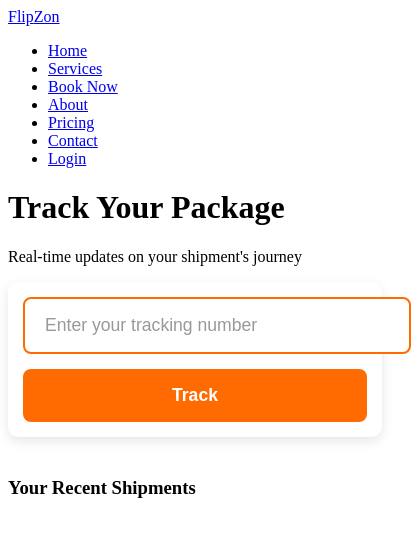
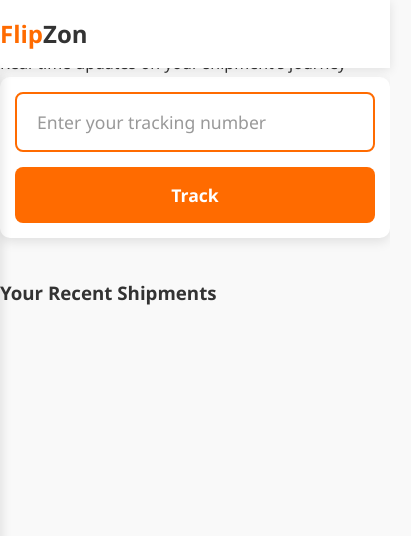
Before and after one commit to ShubhamThakur273/Courier-Website, a plain HTML site: page tracking.html in a window 390 px wide. Shown: the whole page, 411 px wide, since content can reach past the window. Drawn offline with nearby package versions, Linux system fonts and the light colour scheme.

Commit message:
Styled header with responsive navigation for desktop and mobile

```diff
--- a/Track.css
+++ b/Track.css
@@ -73,3 +73,140 @@
                 justify-content: center;
             }
         }
+* {
+            margin: 0;
+            padding: 0;
+            box-sizing: border-box;
+            font-family: 'Segoe UI', Tahoma, Geneva, Verdana, sans-serif;
+        }
+
+        body {
+            line-height: 1.6;
+            color: #333;
+            background-color: #f9f9f9;
+        }
+
+        a {
+            text-decoration: none;
+            color: inherit;
+        }
+
+        ul {
+            list-style: none;
+        }
+
+        .container {
+            max-width: 1200px;
+            margin: 0 auto;
+            padding: 0 20px;
+        }
+
+        header {
+            background-color: white;
+            box-shadow: 0 2px 10px rgba(0, 0, 0, 0.1);
+            position: fixed;
+            width: 100%;
+            z-index: 100;
+        }
+
+        .header-container {
+            display: flex;
+            justify-content: space-between;
+            align-items: center;
+            padding: 20px 0;
+        }
+
+        .logo {
+            font-size: 1.8rem;
+            font-weight: 700;
+            color: #ff6b00;
+            margin-left: -30px;
+        }
+
+        .logo span {
+            color: #333;
+        }
+
+        nav {
+            margin-right: -30px;
+        }
+
+        nav ul {
+            display: flex;
+        }
+
+        nav ul li {
+            margin-left: 30px;
+        }
+
+        nav ul li a {
+            font-weight: 600;
+            transition: color 0.3s ease;
+        }
+
+        nav ul li a:hover {
+            color: #ff6b00;
+        }
+
+        /* Mobile menu styles */
+        .menu-toggle {
+            display: none;
+            cursor: pointer;
+            font-size: 1.5rem;
+            padding: 10px;
+        }
+
+        /* Responsive styles */
+        @media (max-width: 768px) {
+            .header-container {
+                flex-direction: row;
+                align-items: center;
+                padding: 15px 0;
+            }
+
+            .logo {
+                margin-left: 0;
+            }
+
+            nav {
+                position: fixed;
+                top: 70px;
+                left: -100%;
+                width: 80%;
+                height: calc(100vh - 70px);
+                background-color: white;
+                box-shadow: 2px 0 10px rgba(0, 0, 0, 0.1);
+                transition: left 0.3s ease;
+                margin-right: 0;
+                z-index: 99;
+            }
+
+            nav.active {
+                left: 0;
+            }
+
+            nav ul {
+                flex-direction: column;
+                padding: 20px;
+            }
+
+            nav ul li {
+                margin: 15px 0;
+                margin-left: 0;
+            }
+
+            .menu-toggle {
+                display: block;
+                margin-right: -10px;
+            }
+        }
+
+        @media (max-width: 480px) {
+            .logo {
+                font-size: 1.5rem;
+            }
+
+            nav {
+                width: 100%;
+            }
+        }
```
